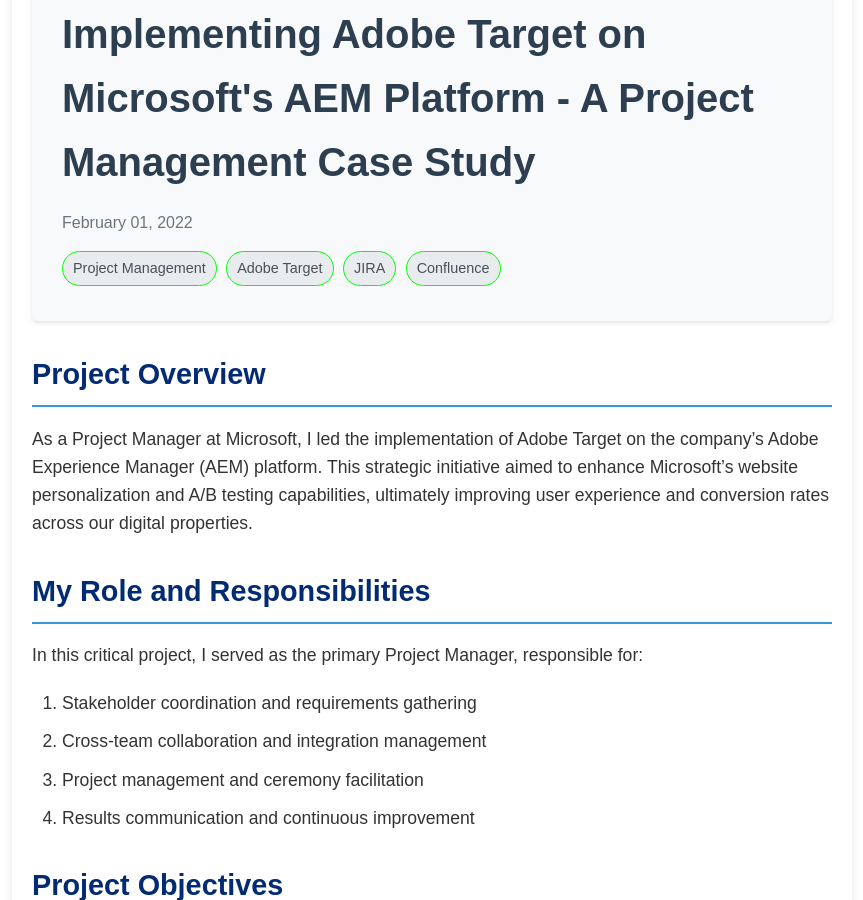
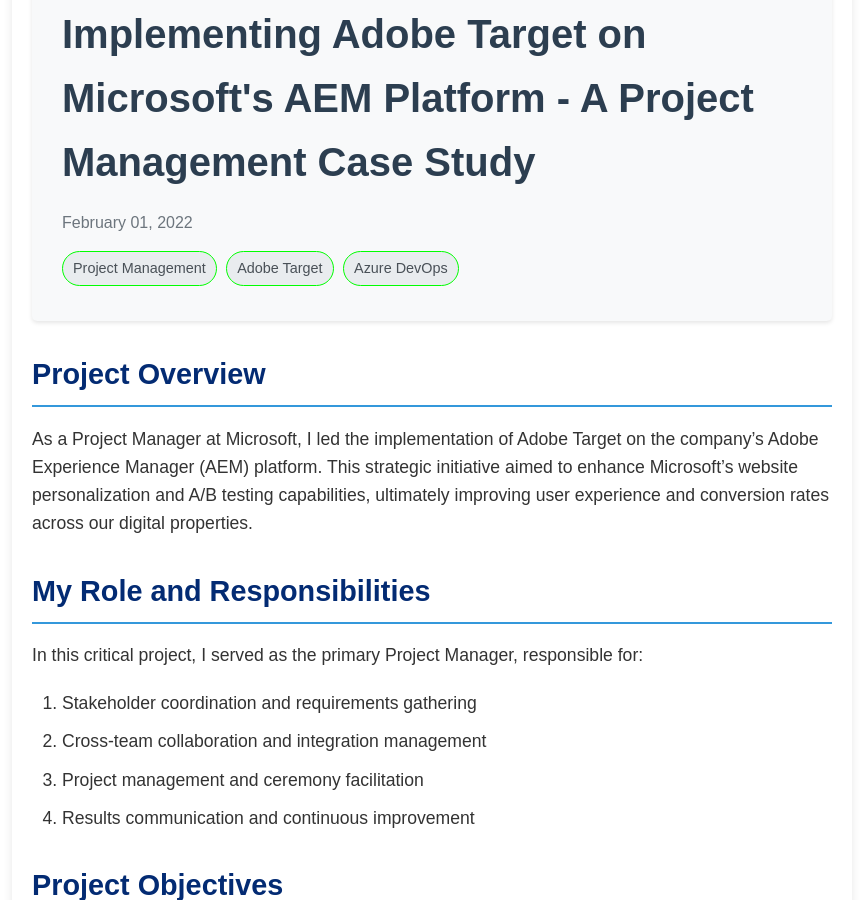
Before and after one commit to IyerS/sundareshiyer.github.io, a Jekyll site: the page built from _posts/2022-02-01-microsoft-adobe-target-implementation.md, in a window 1280 px wide and 900 px high, scrolled down 374 px. Shown: the whole window, without its empty margins (208-1071 px from the left). Built offline with Jekyll 4.4.1, drawn with Linux system fonts in a browser that asks for light colours.

Commit message:
Update 2022-02-01-microsoft-adobe-target-implementation.md

```diff
--- a/_posts/2022-02-01-microsoft-adobe-target-implementation.md
+++ b/_posts/2022-02-01-microsoft-adobe-target-implementation.md
@@ -2,7 +2,7 @@
 layout: post
 title: Implementing Adobe Target on Microsoft's AEM Platform - A Project Management Case Study
 image: "/assets/img/project-images/adobe-target-implement.png"
-tags: [Project Management, Adobe Target, JIRA, Confluence]
+tags: [Project Management, Adobe Target, Azure DevOps]
 category: experience
 date: 2022-02-01
 company: Microsoft
```
